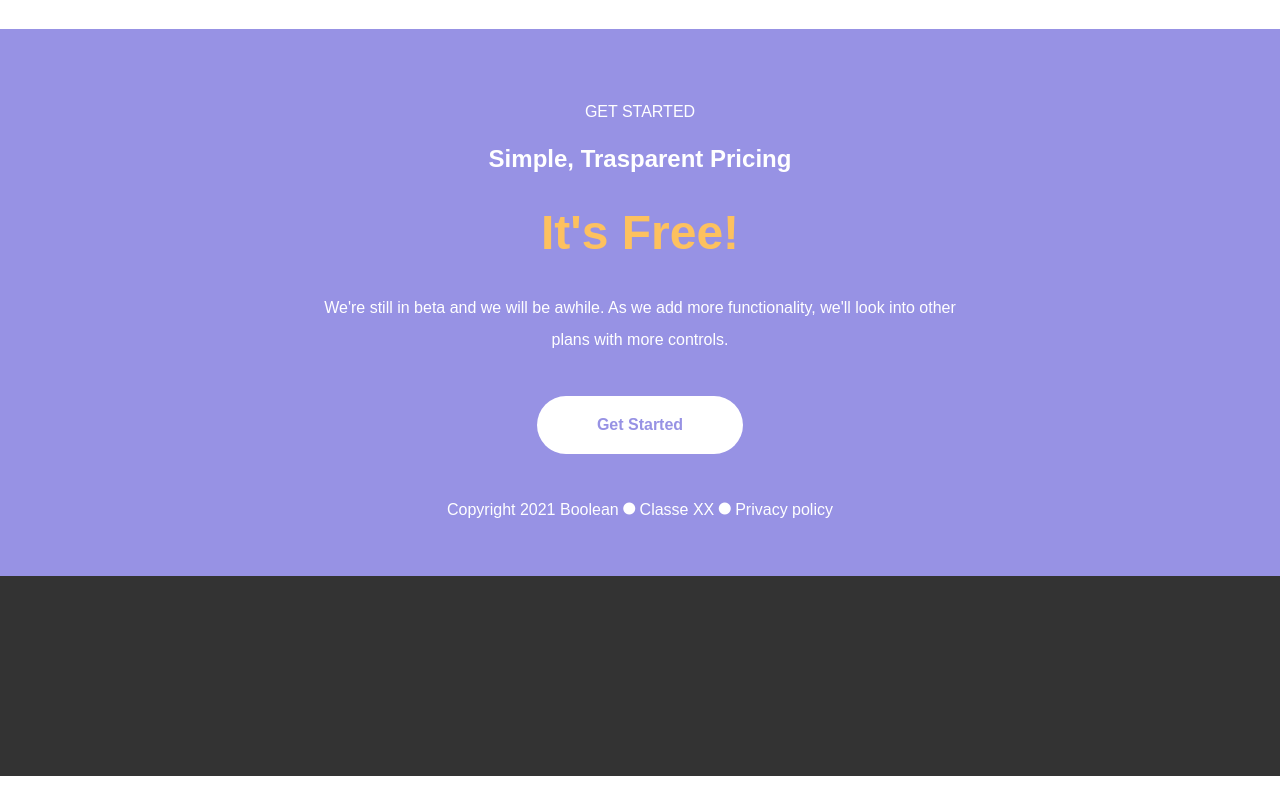
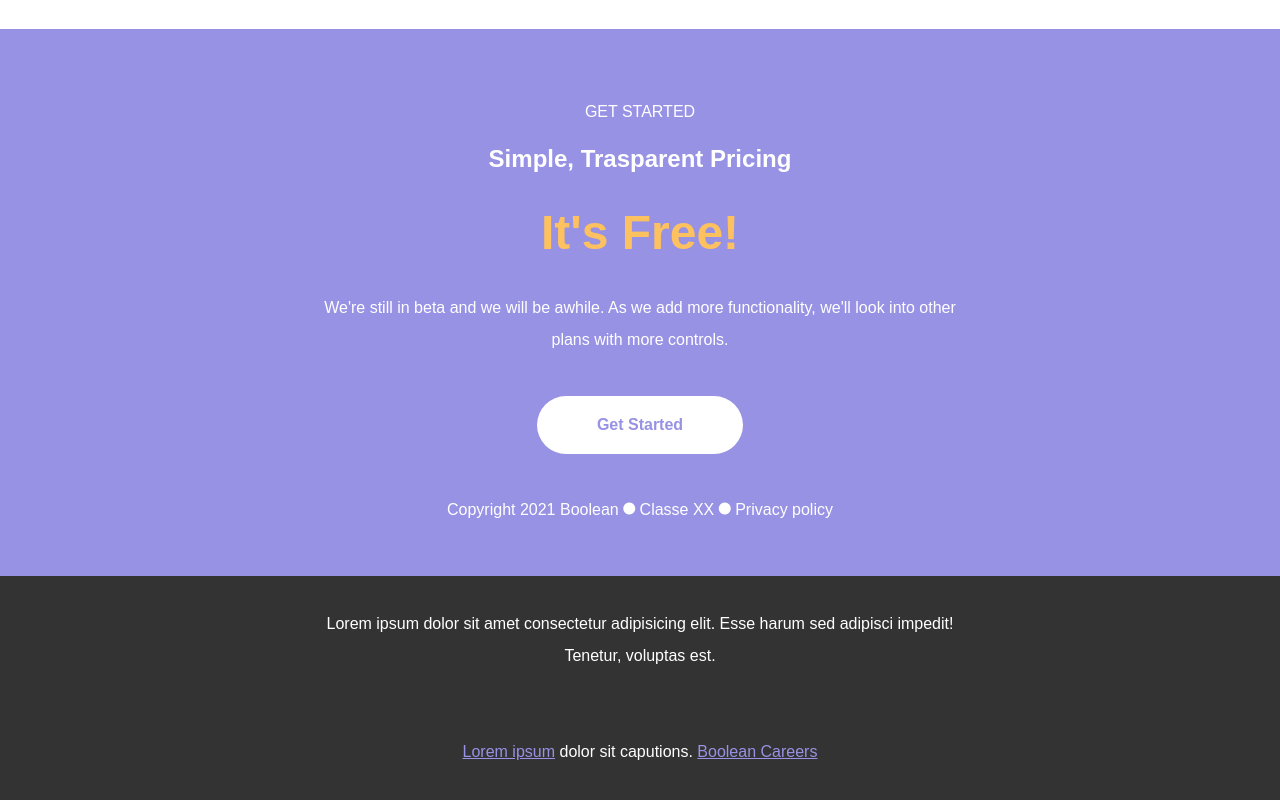
Before and after one commit to TartagliaFilippo/htmlcss-responsive-layout, a plain HTML site: page index.html in a window 1280 px wide. Shown: the part 5902-6702 px from the top of the page. Before the commit the page ends 6678 px from the top, so only its background shows below. Drawn offline with Linux system fonts and the light colour scheme.

Commit message:
Feat footer

```diff
--- a/css/style.css
+++ b/css/style.css
@@ -407,9 +407,23 @@ header + * {
 }
 
 /* FOOTER */
-footer {
+#footer {
+  color: var(--white);
   background-color: var(--footer);
+  text-align: center;
   min-height: 200px;
+
+  flex-direction: column;
+  align-items: center;
+}
+
+#footer p {
+  padding: 2rem 0;
+}
+
+#footer p a {
+  color: var(--violet);
+  text-decoration: underline;
 }
 
 /************
@@ -467,6 +481,11 @@ footer {
   #Gstarted .container {
     max-width: 750px;
     margin: 0 5rem;
+  }
+
+  /* FOOTER */
+  #footer .container {
+    max-width: 750px;
   }
 }
 
--- a/index.html
+++ b/index.html
@@ -269,6 +269,15 @@
       </section>
     </main>
     <!-- FOOTER -->
-    <footer></footer>
+    <footer id="footer" class="flex">
+      <div class="container">
+        <p>Lorem ipsum dolor sit amet consectetur adipisicing elit. Esse harum sed adipisci impedit! Tenetur, voluptas est.</p>
+        <p>
+          <a href="#">Lorem ipsum</a>
+            dolor sit caputions.
+          <a href="#">Boolean Careers</a>
+        </p>
+      </div>
+    </footer>
   </body>
 </html>
```
